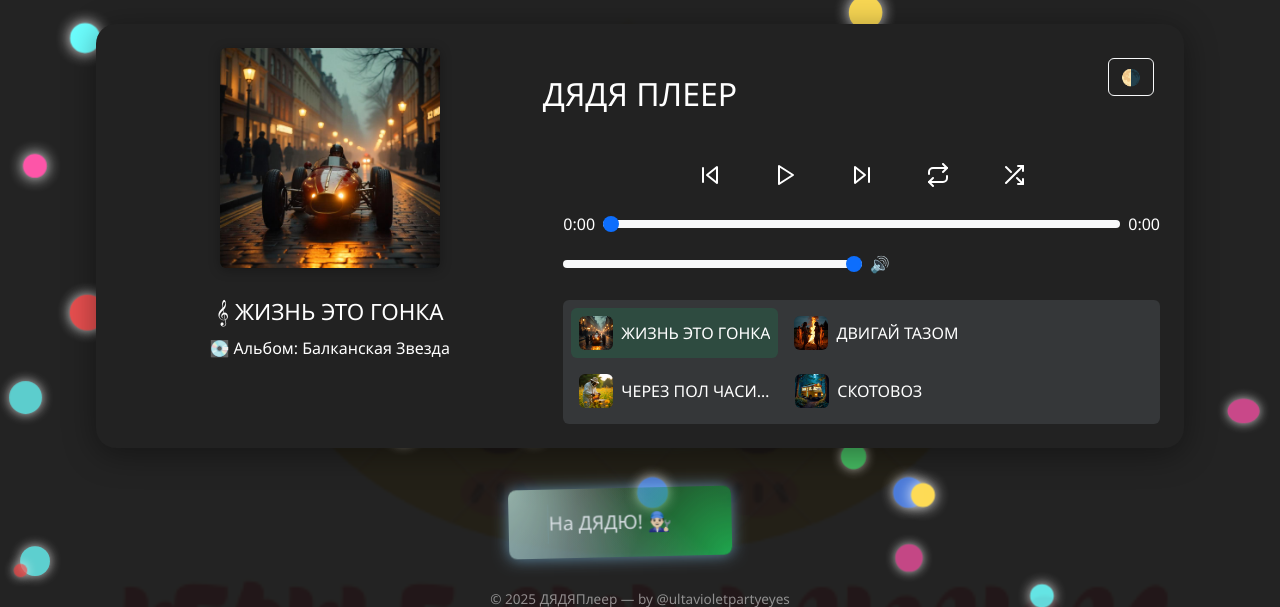
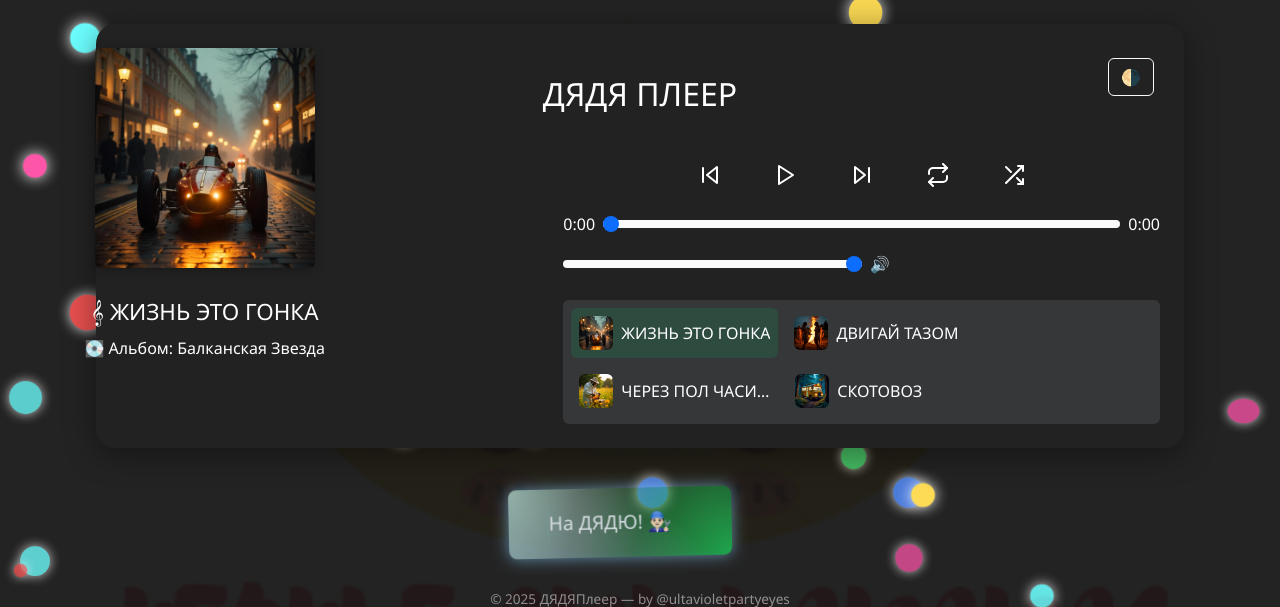
Before and after one commit to TumashenkaAliaksandr/uncle_bot, a Django app: page /album/1/ in a window 1280 px wide. Shown: the top 607 px of the page. Run offline with Django 5.2, Linux system fonts and the light colour scheme; data comes from the database, SQL or seed files in the repository; parts of the project's set-up code (start-up, migrations or seed data) failed here and were passed over.

Commit message:
new styles css for img and name track, album

```diff
--- a/botapp/static/botapp/static/css/player.css
+++ b/botapp/static/botapp/static/css/player.css
@@ -39,7 +39,15 @@ body::before {
     object-fit: cover;
     margin-bottom: 15px;
     box-shadow: 0 2px 12px rgba(0,0,0,0.3);
+    right: 125px;
+    position: relative;
 }
+
+.track-info {
+    position: relative;
+    right: 125px;
+}
+
 .track-info h2 {
     font-size: 1.4em;
     margin: 0;
@@ -269,12 +277,21 @@ body.light {
         width: 125px !important;
         height: 125px !important;
         margin-bottom: 10px !important;
+        position: relative;
+        right: 0;
     }
+    .track-info{
+        position: relative;
+        right: 0;
+    }
+
     .track-info h2 {
         font-size: 1.1em !important;
+        right: 0;
     }
     .track-info p {
         font-size: 0.9em !important;
+        right: 0;
     }
     .controls button {
         font-size: 1.3em !important;
```
